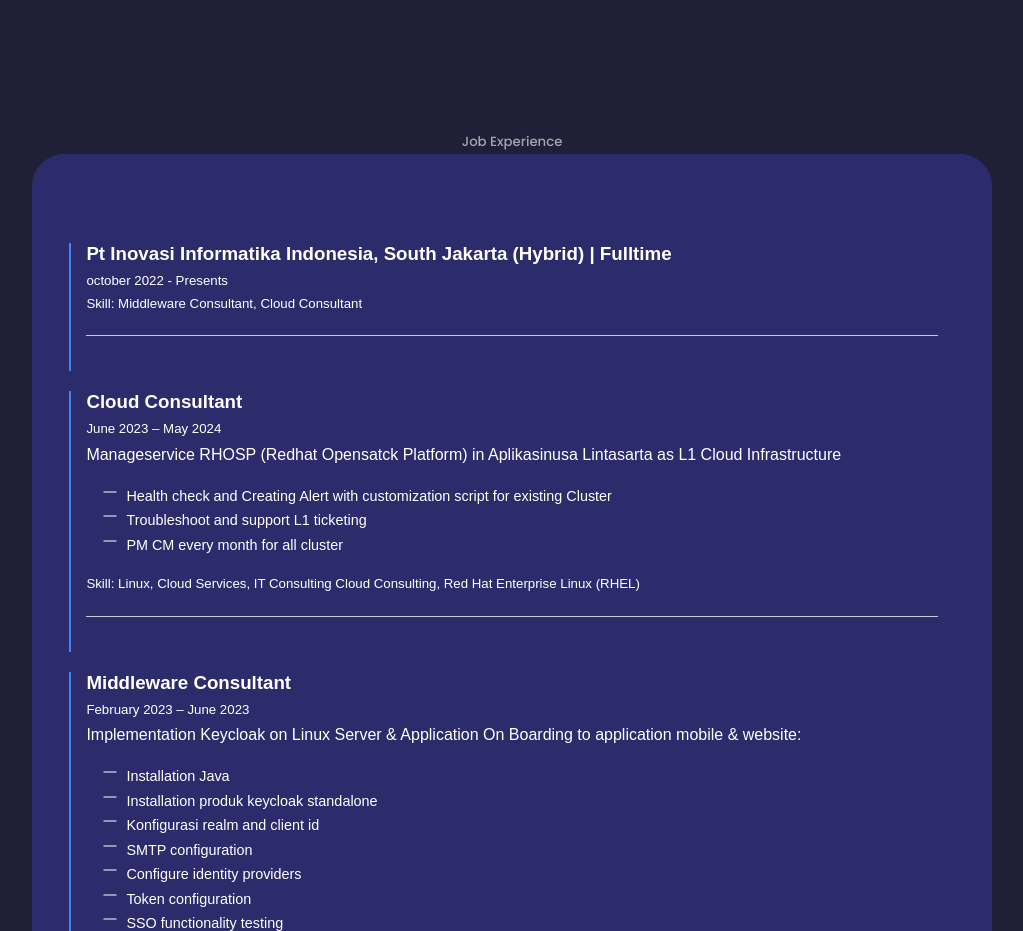
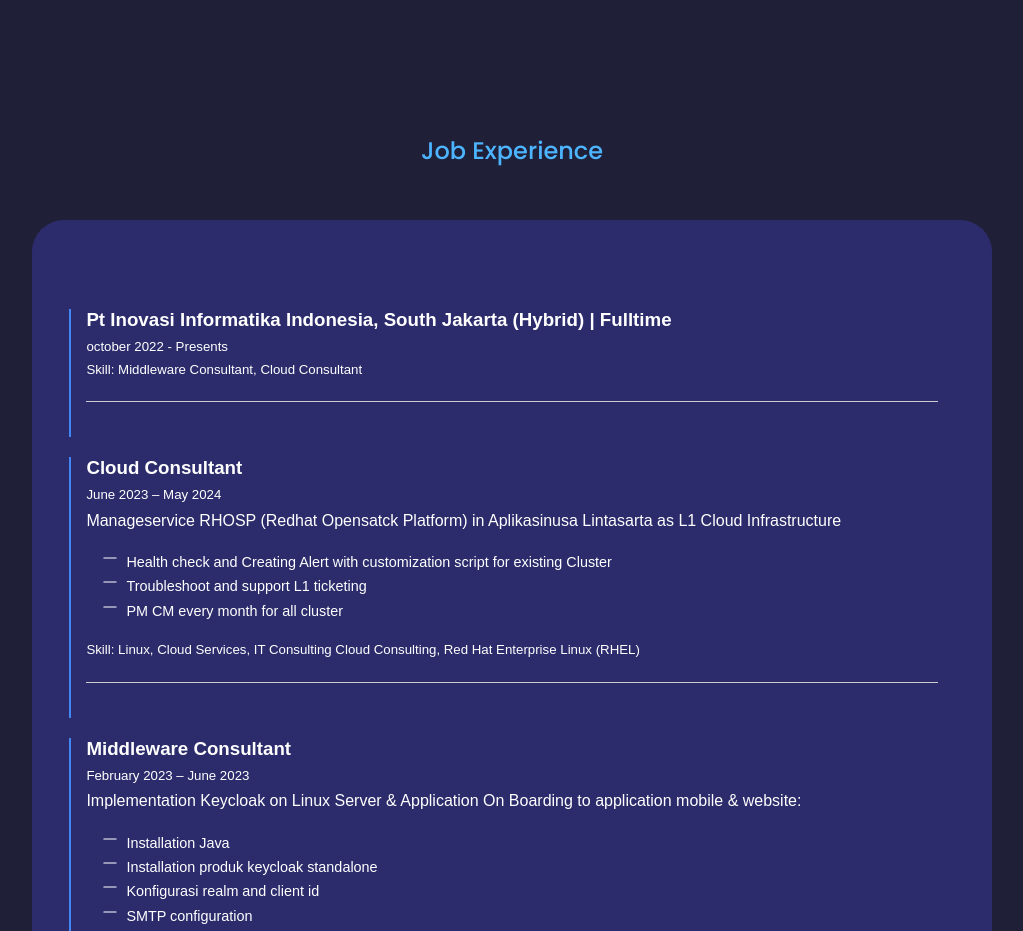
Before and after one commit to Trias1/portfolio, a React (Create React App) app: page / in a window 1280 px wide. Shown: the part 1120-2051 px from the top of the page, without its empty margins (128-1151 px from the left). Built offline with nearby package versions, Linux system fonts and the light colour scheme.

Commit message:
update data

```diff
--- a/src/components/jobexperience/JobExperience.jsx
+++ b/src/components/jobexperience/JobExperience.jsx
@@ -5,7 +5,7 @@
 function JobExperience() {
   return (
     <section id="jobexperience">
-      <h5 className="experience__name-ha">Job Experience</h5>
+      <h2 className="experience__name-ha">Job Experience</h2>
       <Job/>
     </section>
   );
```
